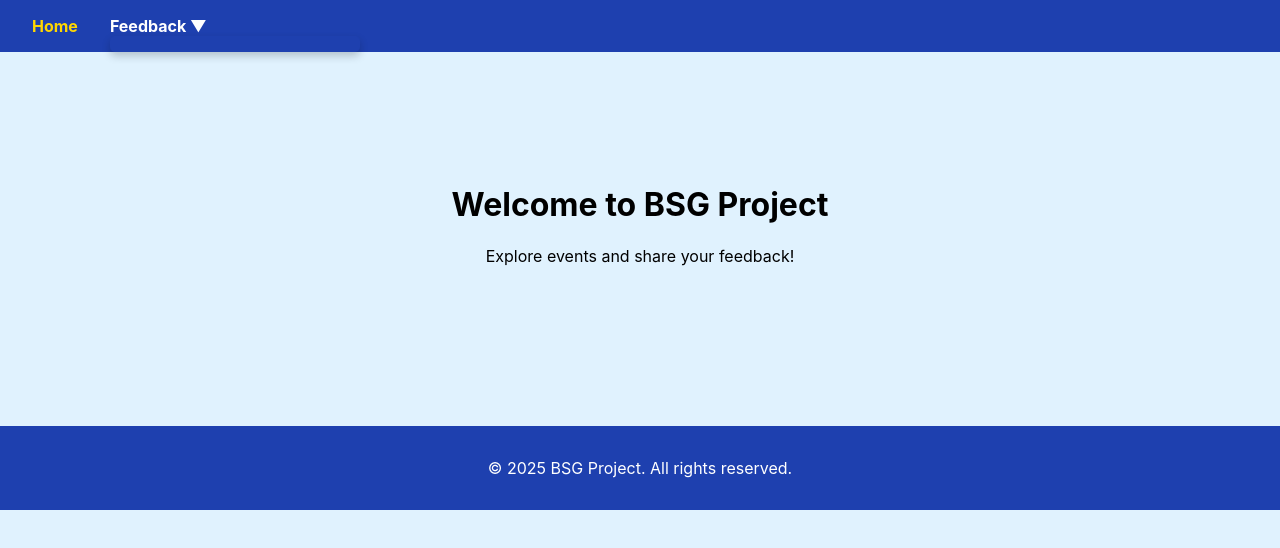
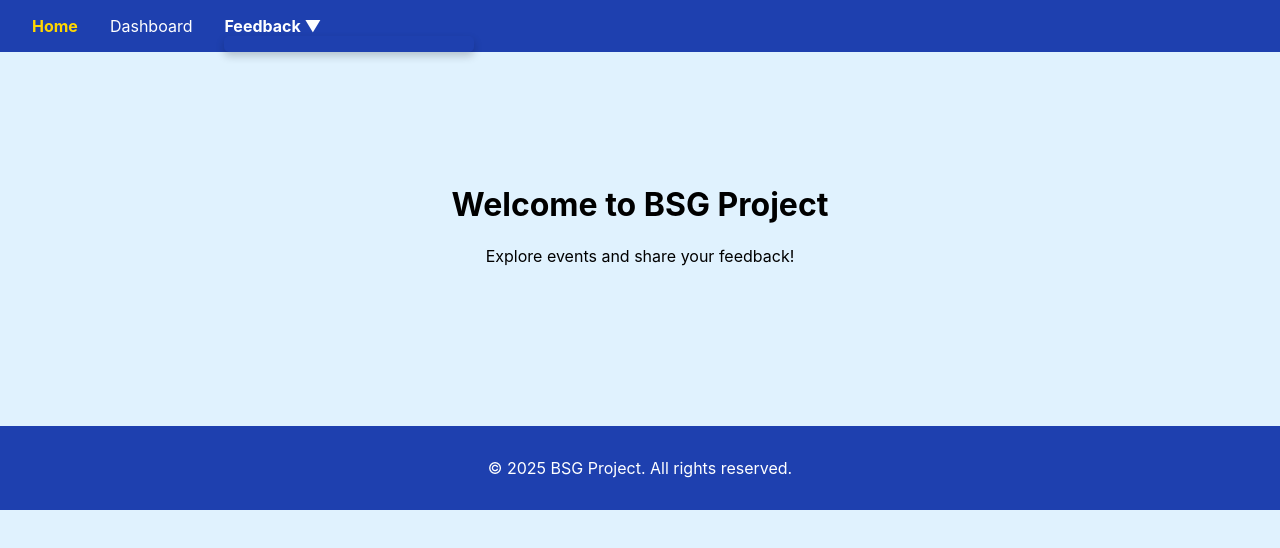
Before and after one commit to AvinashkWakode/bsg, a React (Create React App) app in the folder frontend/: page / in a window 1280 px wide. Shown: the top 548 px of the page. Built offline with nearby package versions, Linux system fonts and the light colour scheme.

Commit message:
Navbar.js

```diff
--- a/frontend/src/components/Navbar.js
+++ b/frontend/src/components/Navbar.js
@@ -41,7 +41,18 @@ const Navbar = () => {
         Home
       </NavLink>
 
-
+      {/* Dashboard */}
+      <NavLink
+        to="/report"
+        style={({ isActive }) => ({
+          marginRight: "2rem",
+          color: isActive ? "rgb(255, 215, 0)" : "white",
+          textDecoration: "none",
+          fontWeight: isActive ? "bold" : "normal",
+        })}
+      >
+        Dashboard
+      </NavLink>
 
       {/* Feedback Dropdown */}
       <div
```
